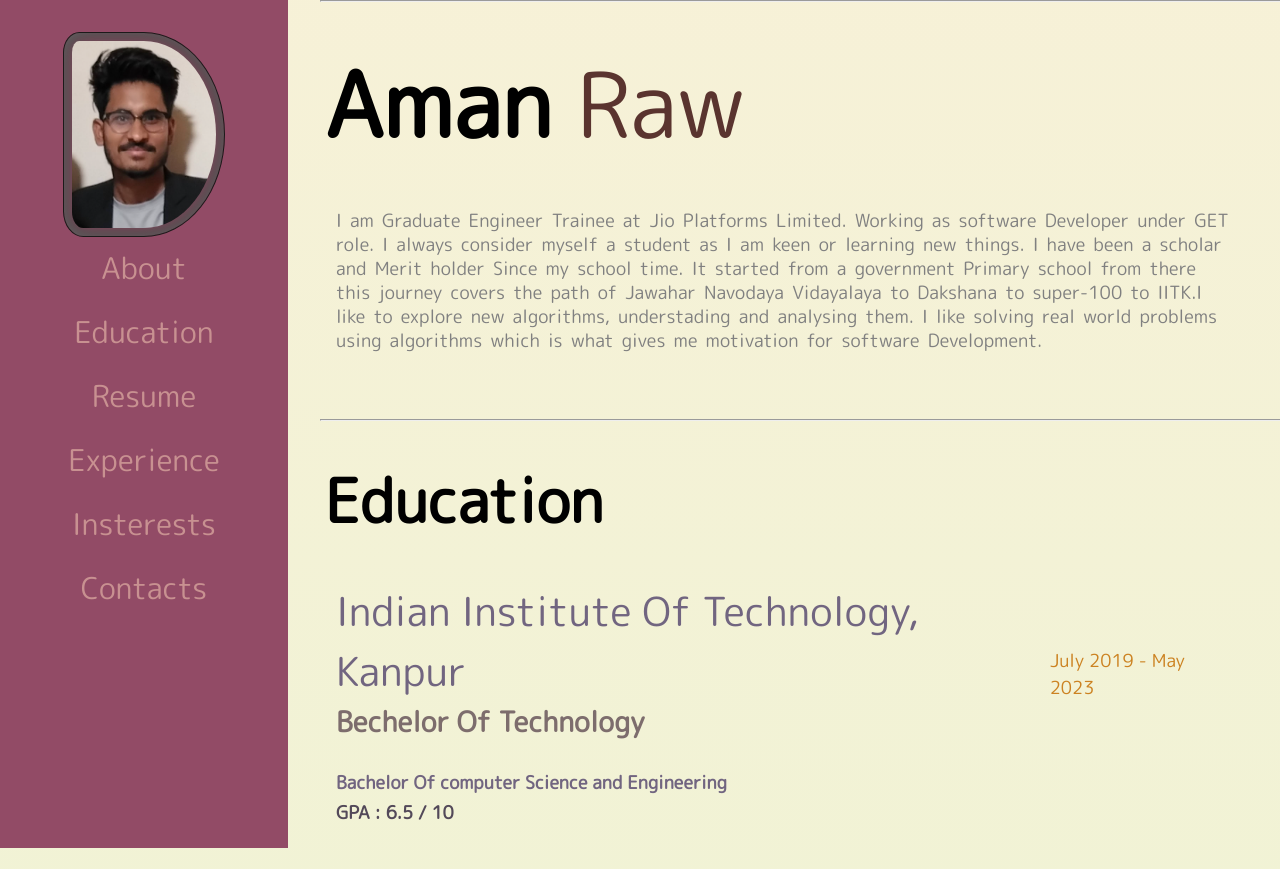
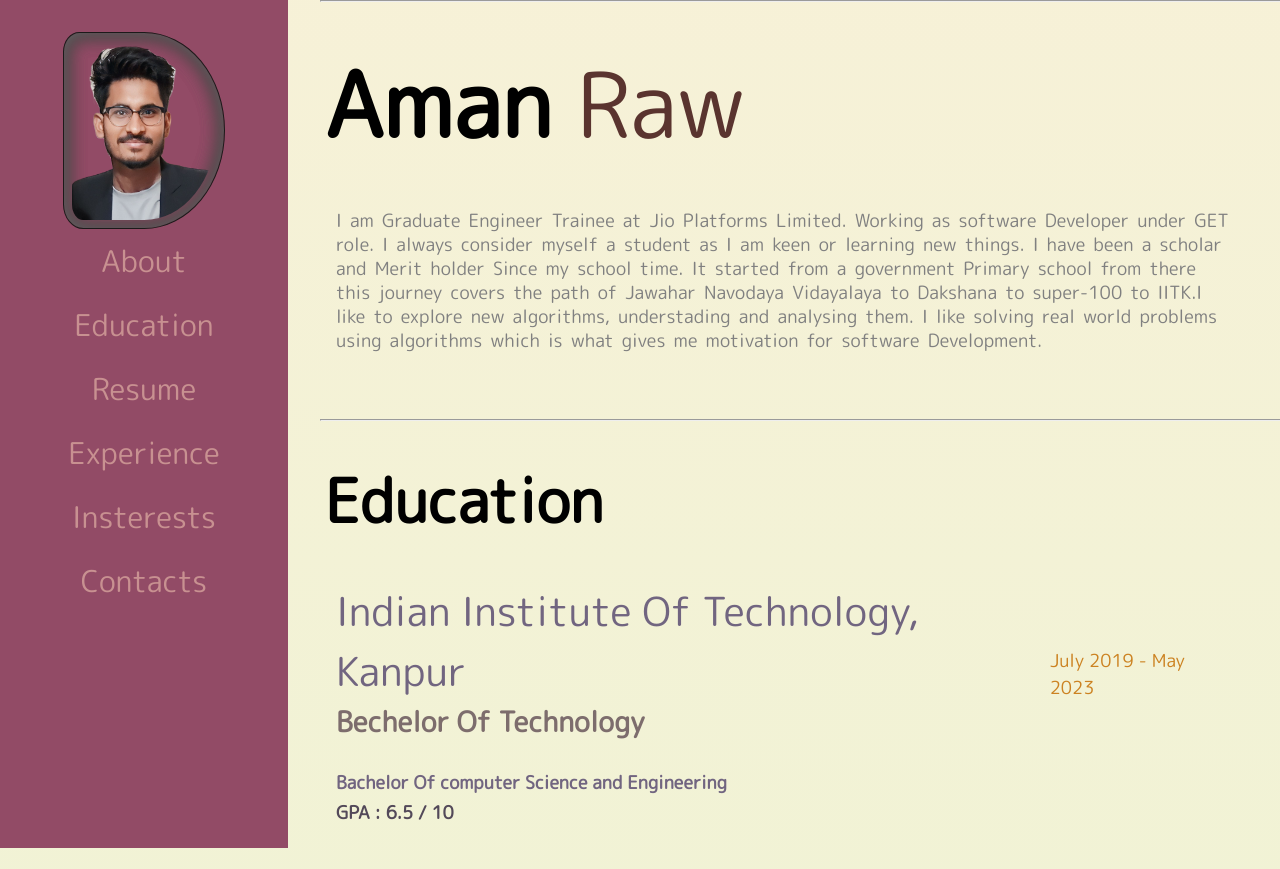
Before and after one commit to amn-raw/amn-raw.github.io, a plain HTML site: page index.html in a window 1280 px wide. Shown: the top 869 px of the page. Drawn offline with Linux system fonts and the light colour scheme.

Commit message:
Update index.html

```diff
--- a/index.html
+++ b/index.html
@@ -10,7 +10,7 @@
 <body>
     <div class="frame" id="frame"  >
         <div class="nav-bar" id="nav-bar">
-                   <img src="./assets/images/Aman.png" alt="aman.png"  class="image" id="image">
+                   <img src="./assets/images/Aman2.png" alt="aman2.png"  class="image" id="image">
                    <div class="item" id="a"> <a href="#about" class="item" id="about-box"  onclick="highLight('about-box')">About</a></div>
                    <div class="item" id="b"> <a href="#education" class="item " id="education-box" onclick="highLight('education-box')">Education</a></div>
                    <div class="item" id="c"> <a href="#resume" class="item" id="resume-box" onclick="highLight('resume-box')">Resume</a></div>
```
